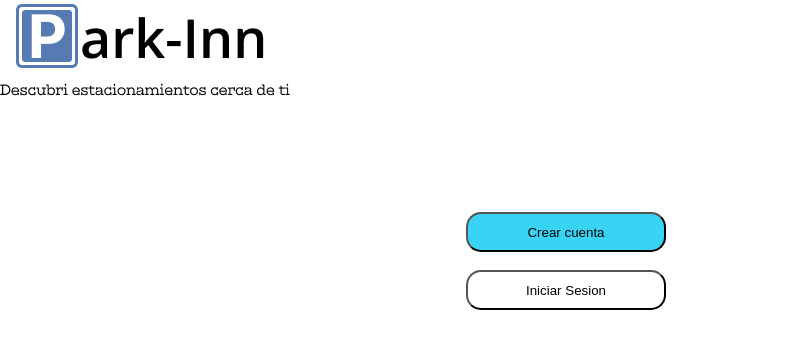
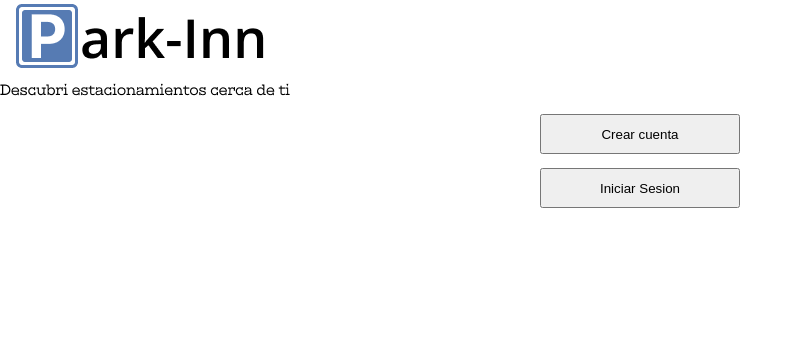
Before and after one commit to YannickNepo/ParkInn, a React (Create React App) app: page / in a window 1280 px wide. Shown: the top 348 px of the page, without its empty margins (0-803 px from the left). Built offline with nearby package versions, Linux system fonts and the light colour scheme.

Commit message:
ya abre una pantalla nueva luego de tocar el boton

```diff
--- a/package.json
+++ b/package.json
@@ -8,6 +8,7 @@
     "@testing-library/user-event": "^13.5.0",
     "react": "^18.2.0",
     "react-dom": "^18.2.0",
+    "react-router-dom": "^6.14.0",
     "react-scripts": "5.0.1",
     "web-vitals": "^2.1.4"
   },
--- a/src/App.js
+++ b/src/App.js
@@ -1,13 +1,20 @@
 import React from 'react' ;
 import './App.css';
 import PaginaInicio from './Paginas/Home/PaginaInicio'
+import { BrowserRouter as Router, Route, Routes } from 'react-router-dom';
+import Login from './Paginas/Login/Login'
+import Registrarse from './Paginas/Registrarse/Registrarse'
 
 
 function App() {
   return (
-    <div className="App" >
-      <PaginaInicio />
-    </div>
+    <Router>
+      <Routes>
+        <Route path="/" element={<PaginaInicio />} />
+        <Route path="/register" element={<Registrarse />} />
+        <Route path="/login" element={<Login />} />
+      </Routes>
+    </Router>
   );
 }
 
--- a/src/Paginas/Home/PaginaInicio.css
+++ b/src/Paginas/Home/PaginaInicio.css
@@ -11,28 +11,26 @@
     align-items: center;
     gap: 10px;
 
-}
+ }
 
-.BotonR-I button{
+ .BotonR-I button{
     height: 40px;
     padding: 10px 15px;
-    margin: 4px 2px;
+    margin: 2px 1px;
     width: 200px;
-    margin-right: 150px;
-    align-items: center;
+
 }
 
 #btn_r{
-    background-color:rgba(55, 212, 246, 1);
-    border-radius: 15px;
-    margin-top: 100px
+    border: 0ch;
+
+}
+#btn_is{
+    border: 0ch;
+
 }
 
-#btn_is{
-    background-color:white;
-    border: 2px solid 1799B6;
-    border-radius: 15px;
-}
+
 
 .Home{
     height: 100%;
--- a/src/Paginas/Home/PaginaInicio.js
+++ b/src/Paginas/Home/PaginaInicio.js
@@ -1,23 +1,34 @@
 import React from 'react';
 import './PaginaInicio.css';
 import logo from '../../assets/LOGO.png';
-import Botones from '../../components/Botones';
+import { useNavigate } from 'react-router-dom';
 
-function Logo() {
+function Home() {
+  const history = useNavigate();
+  const redirectToLogin = () => {
+    history('/Login');
+  };
+  const redirectToRegister= () => {
+    history('/Registrarse');
+  };
+
   return (
-    <div className="Logo" >
+
+    <div className='Home'>
+      <div className="Logo" >
       <img src={logo} alt="LogoPark" />
+     </div>
+      <div className='BotonR-I'>
+        <button type="button" className="btn_r" onClick={redirectToRegister}>
+        Crear cuenta
+        </button>
+        <button type="button" className="btn_is" onClick={redirectToLogin}>
+        Iniciar Sesion
+        </button>
+      </div>
     </div>
   );
 }
 
-function Home(){
-  return(
-    <div className="Home">
-      <Logo />
-      <Botones />
-    </div>
-  )
-}
 
-export default Home;
+  export default Home;
--- a/src/components/Botones.js
+++ /dev/null
@@ -1,21 +0,0 @@
-import React from "react";
-import '../Paginas/Home/PaginaInicio.css'
-
-function Botones() {
-  return (
-    <div className="BotonR-I" >
-
-      <button id="btn_r">
-        Crear cuenta
-      </button>
-
-      <button id="btn_is">
-        Iniciar Sesion
-      </button>
-
-    </div>
-
-  );
-}
-
-export default Botones;
```
Also changed, not shown: src/Paginas/Login/Login.js (+9 -1 lines), src/Paginas/Registrarse/Registrarse.js (+9 -1 lines), 1 other file (tests, documents, lock files or other folders).
